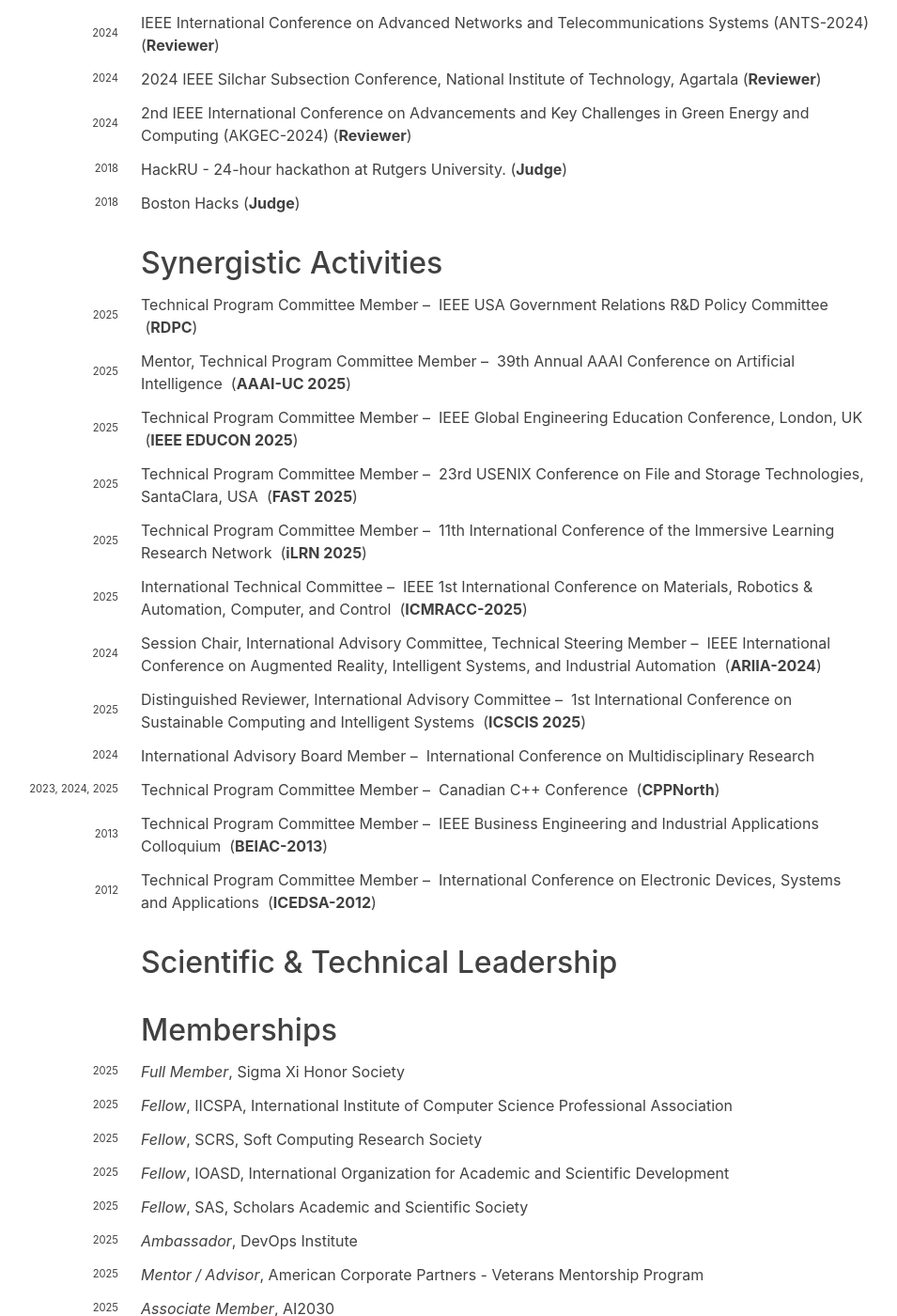
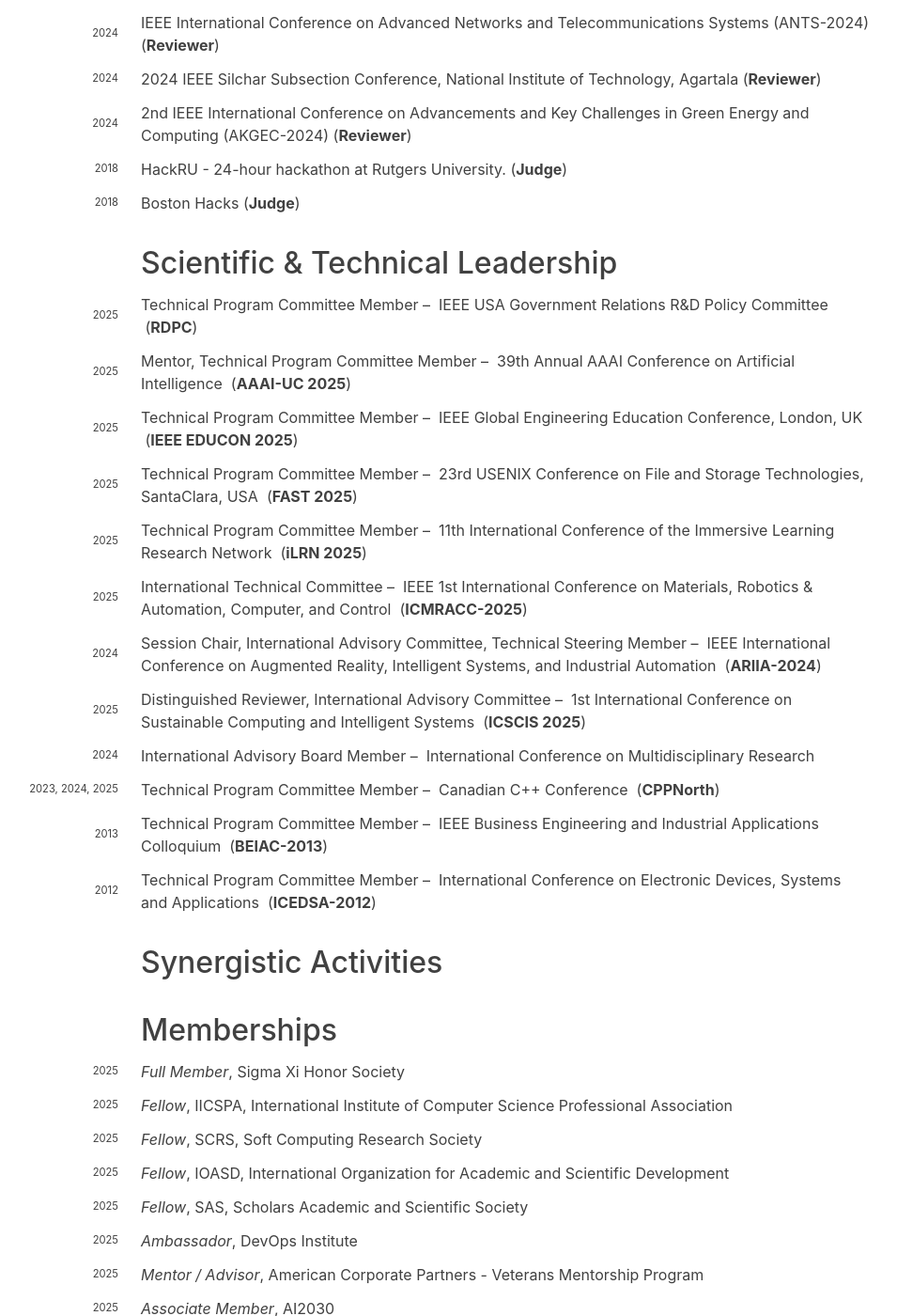
Before and after one commit to hariharanragothaman/hariharanragothaman.github.io, a Jekyll site: the page built from cv.md, in a window 1280 px wide and 1400 px high, scrolled down 6403 px. Shown: the whole window at 94% size, without its empty margins (182-1137 px from the left). Built offline with Jekyll 4.4.1, drawn with Linux system fonts in a browser that asks for light colours; nearby versions of some CDN libraries; some web fonts are replaced.

Commit message:
Polishes and Updates

```diff
--- a/cv.md
+++ b/cv.md
@@ -118,13 +118,14 @@
 {% include cv/university_lectures.html talk=title %}
 {% endfor %}
 
-## Synergistic Activities
+
+## Scientific & Technical Leadership
 
 {% for venue in site.data.pc %}
 {% include cv/pc.html venue=venue %}
 {% endfor %}
 
-## Scientific & Technical Leadership
+## Synergistic Activities
 
 ## Memberships
 
```
